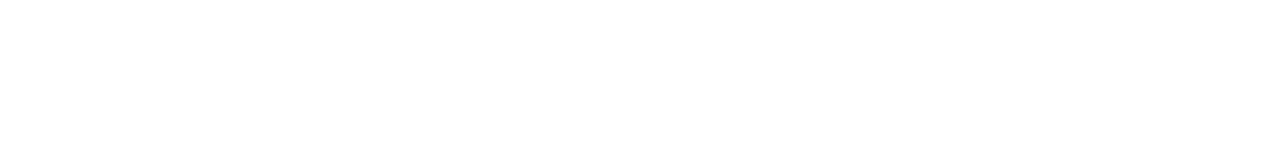
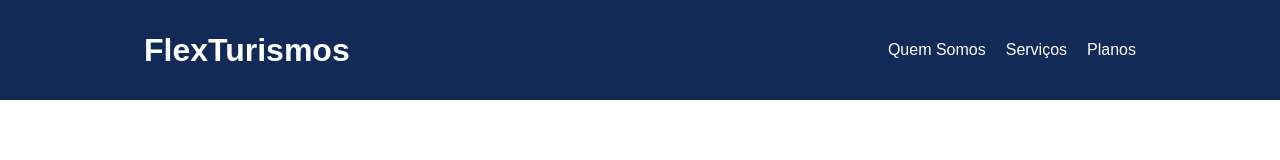
Before and after one commit to mqsoares/flex-turismo, a plain HTML site: page index.html in a window 1280 px wide. Drawn offline with Linux system fonts and the light colour scheme.

Commit message:
create a header

```diff
--- a/index.html
+++ b/index.html
@@ -7,6 +7,18 @@
     <link rel="stylesheet" href="./style.css">
 </head>
 <body>
+    <header>
+        <div class="container">
+            <h1>FlexTurismos</h1>
+            <nav class="menu">
+                <ul>
+                    <li><a href="#about">Quem Somos</a></li>
+                    <li><a href="#services">Serviços</a></li>
+                    <li><a href="#plans">Planos</a></li>
+                </ul>
+            </nav>
+        </div>
+    </header>
 
 </body>
 </html>
--- a/style.css
+++ b/style.css
@@ -0,0 +1,49 @@
+* {
+    margin: 0;
+    padding: 0;
+    box-sizing: border-box;
+    font-family: Arial, sans-serif;
+}
+
+ul {
+    list-style: none;
+}
+
+ul li a {
+    text-decoration: none;
+}
+
+.container {
+    max-width: 992px;
+    width: 100%;
+    margin: auto;
+
+    display: flex;
+}
+
+header {
+    background-color: #122A57;
+    color: #fff;
+    height: 100px;
+    display: flex;
+    align-items: center;
+}
+
+header .container {
+    align-items: center;
+    justify-content: space-between;
+}
+
+header h1 {
+    cursor: pointer;
+}
+
+.menu ul {
+    display: flex;
+    flex-direction: row;
+    gap: 20px;
+}
+
+.menu ul li a {
+    color: #fff;
+}
```
